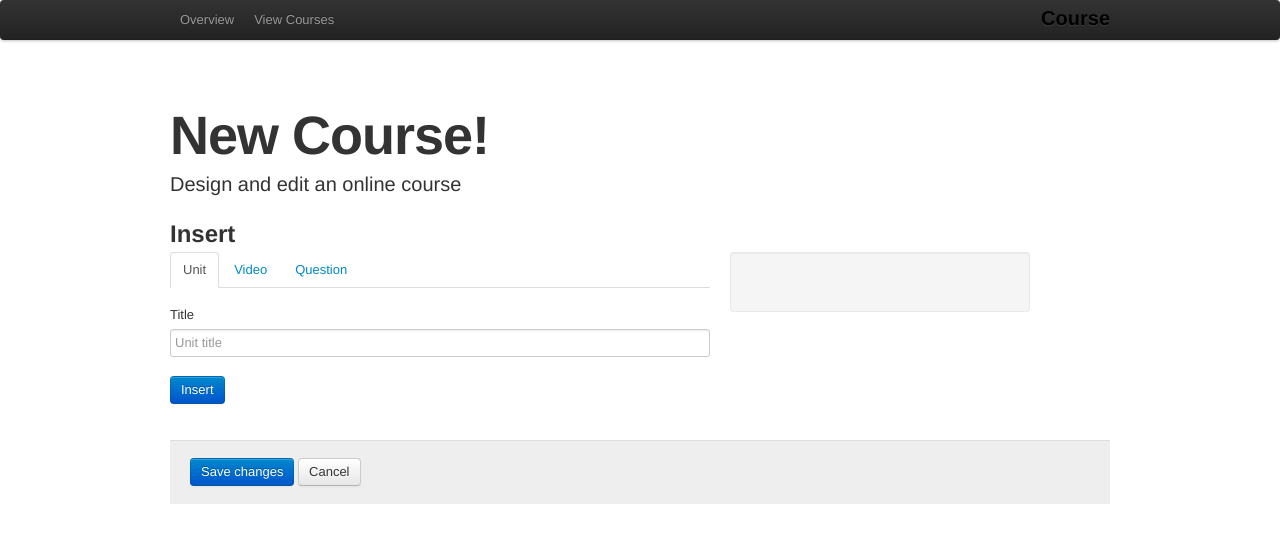
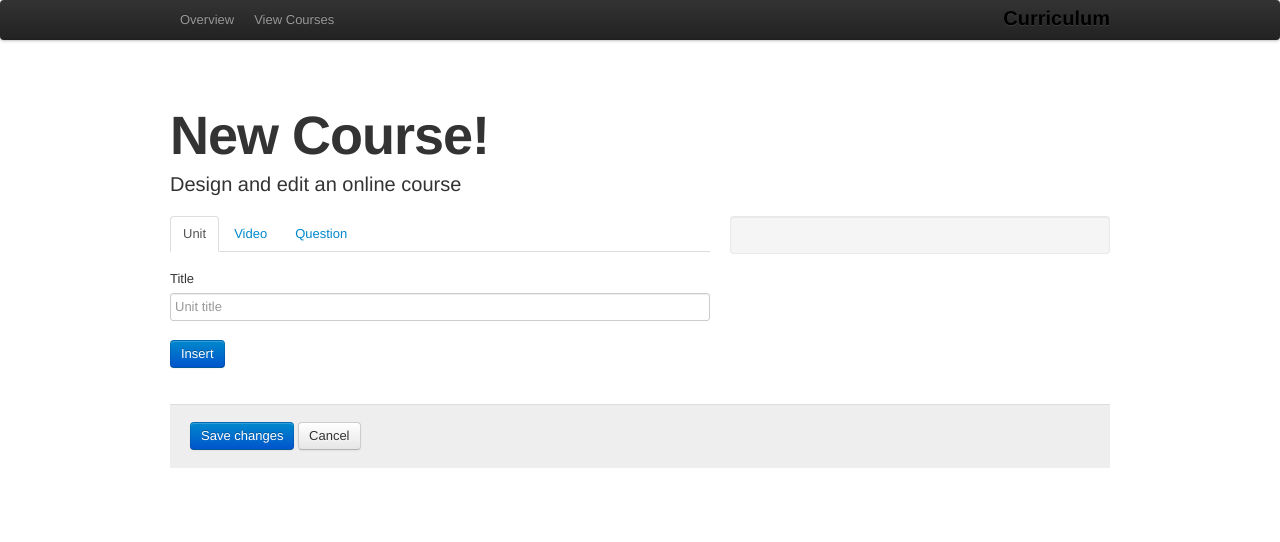
Before and after one commit to brandly/Curriculum, a plain HTML site: page index.html in a window 1280 px wide. Drawn offline with nearby package versions, Linux system fonts and the light colour scheme.

```diff
--- a/index.html
+++ b/index.html
@@ -2,10 +2,9 @@
 <html lang="en">
 <head>
   <meta charset=utf-8>
-  <title>Build a Course</title>
+  <title>Curriculum</title>
 
   <link href="css/bootstrap.css" rel="stylesheet">
-  <!--<link href="css/bootstrap-responsive.css" rel="stylesheet">-->
   <link href="css/style.css" rel="stylesheet">
 </head>
 <body>
@@ -22,7 +21,7 @@
             <a href="#">View Courses</a>
           </li>
         </ul>
-        <a class="brand" href="./index.html">Course</a>
+        <a class="brand" href="./index.html">Curriculum</a>
       </div>
     </div>
   </div>
@@ -35,11 +34,6 @@
           Design and edit an online course
         </p>
     </header>
-    <div class="row">
-      <div class="span7">
-        <h2>Insert</h2>
-      </div>
-    </div>
     <div class="row">
       <div class="span7">
         <ul class="nav nav-tabs">
@@ -87,20 +81,9 @@
           </div>
         </div>
 
-        <!--
-        <button class="btn new_unit">
-          Unit
-        </button>
-        <button class="btn new_video">
-          Video
-        </button>
-        <button class="btn new_question">
-          Question
-        </button>
-      -->
       </div>
-      <div class="span4">
-        <div id="course_preview" class="well">
+      <div class="span5">
+        <div id="course_preview" class="well" style="padding: 8px 0;">
         </div>
       </div>
     </div>
```
